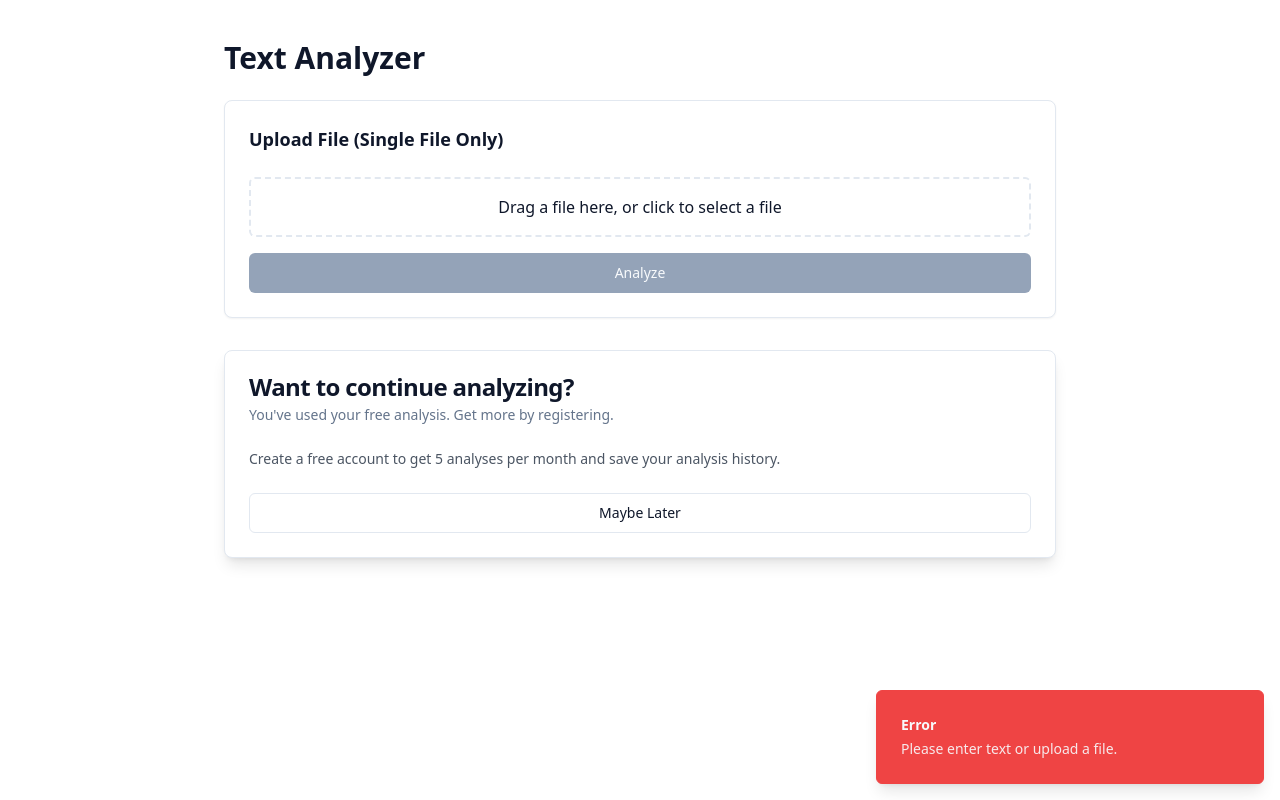
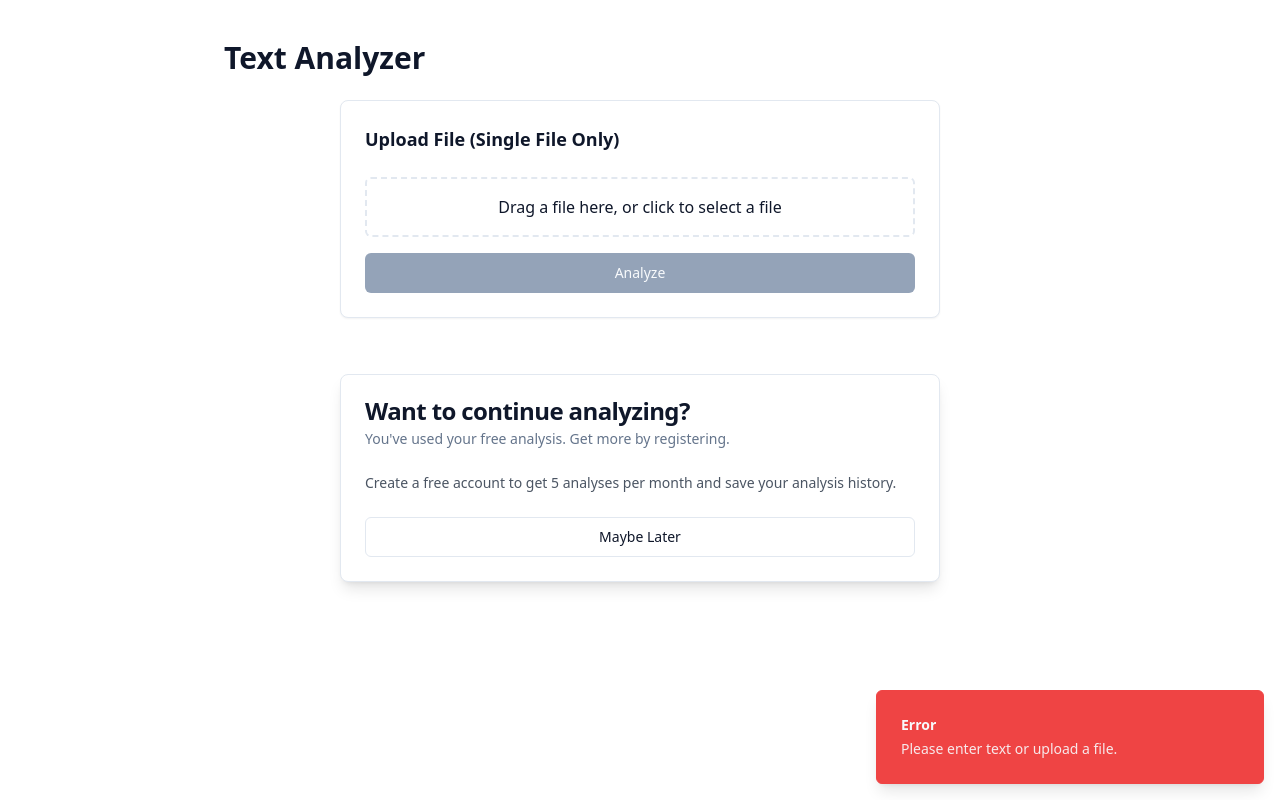
Before and after one commit to Aim67TQ7/t3rms, a React (Vite) app: page /analyzer in a window 1280 px wide. Both pictures are taken after a click on the button "Analyze". Built offline with nearby package versions, Linux system fonts and the light colour scheme.

Commit message:
Fix: Ensure consistent card widths
Adjust CSS to ensure the two cards/frames/containers have the same width.

```diff
--- a/src/components/analyzer/AnalysisHistory.tsx
+++ b/src/components/analyzer/AnalysisHistory.tsx
@@ -46,7 +46,7 @@ const AnalysisHistory = ({ analysisResults, isLoading }: AnalysisHistoryProps) =
   };
 
   return (
-    <div className="space-y-4 max-h-[70vh] overflow-auto border rounded-md md:w-1/2 w-full">
+    <div className="space-y-4 max-h-[70vh] overflow-auto border rounded-md w-full">
       <Table>
         <TableCaption>A list of your previous analyses.</TableCaption>
         <TableHeader>
--- a/src/pages/Analyzer.tsx
+++ b/src/pages/Analyzer.tsx
@@ -1,3 +1,4 @@
+
 import { useState, useEffect } from 'react';
 import { useNavigate } from 'react-router-dom';
 import { useToast } from "@/hooks/use-toast";
@@ -122,8 +123,8 @@ const Analyzer = () => {
     <div className="container mx-auto py-10 max-w-4xl">
       <h1 className="text-3xl font-bold mb-6">Text Analyzer</h1>
 
-      <div className="space-y-8">
-        <div className="w-full">
+      <div className="space-y-8 flex flex-col items-center">
+        <div className="w-full md:w-[600px]">
           <DropzoneUploader
             file={file}
             setFile={setFile}
@@ -134,7 +135,7 @@ const Analyzer = () => {
         </div>
 
         {showAuthPrompt && !isAuthenticated && (
-          <div className="w-full">
+          <div className="w-full md:w-[600px]">
             <AuthPrompt
               onDismiss={() => setShowAuthPrompt(false)}
               showDismiss={true}
@@ -143,7 +144,7 @@ const Analyzer = () => {
         )}
 
         {isAuthenticated && (
-          <div className="w-full">
+          <div className="w-full md:w-[600px]">
             <h2 className="text-2xl font-bold mb-6">Analysis History</h2>
             <AnalysisHistory
               analysisResults={analysisResults}
```
